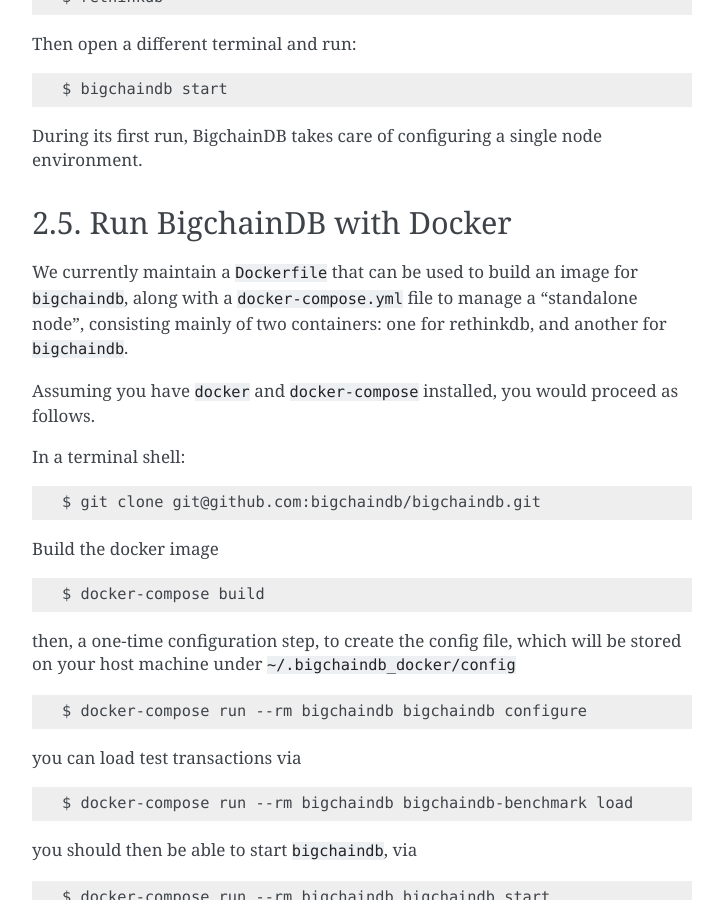
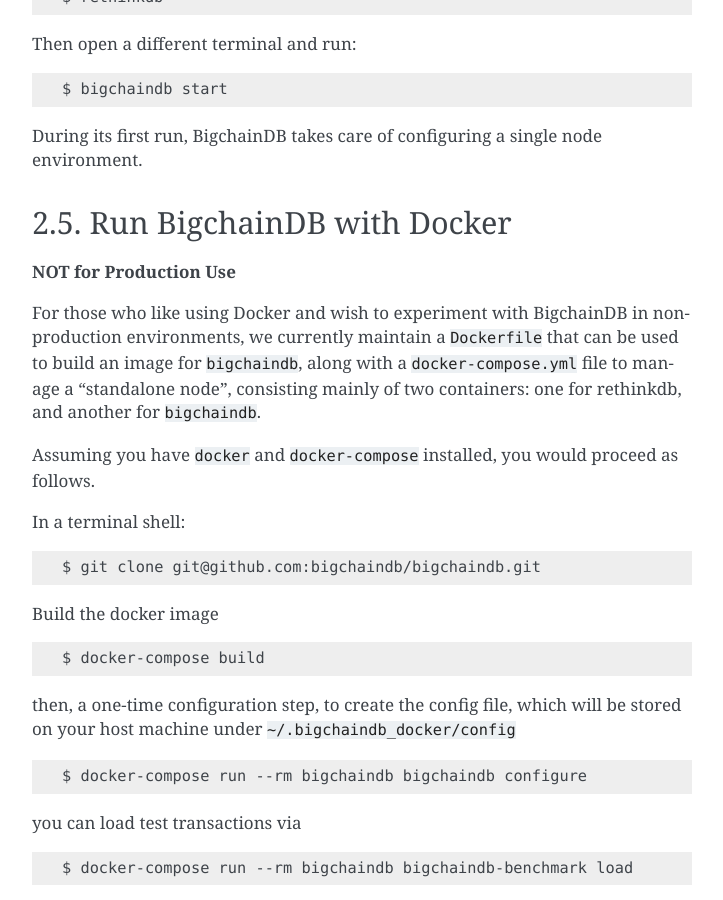
Before and after one commit to bigchaindb/bigchaindb, a Sphinx documentation site: the page built from docs/source/installing.md, in a window 1280 px wide and 900 px high, scrolled down 2245 px. Shown: the whole window, without its empty margins (388-1111 px from the left). Built offline with Sphinx 7.4.7, drawn with Linux system fonts in a browser that asks for light colours.

Commit message:
Emphasize that the docker setup is not for prod

```diff
--- a/docs/source/installing.md
+++ b/docs/source/installing.md
@@ -83,9 +83,13 @@
 
 ## Run BigchainDB with Docker
 
-We currently maintain a `Dockerfile` that can be used to build an image for `bigchaindb`,
-along with a `docker-compose.yml` file to manage a "standalone node", consisting
-mainly of two containers: one for rethinkdb, and another for `bigchaindb`.
+**NOT for Production Use**
+
+For those who like using Docker and wish to experiment with BigchainDB in
+non-production environments, we currently maintain a `Dockerfile` that can be
+used to build an image for `bigchaindb`, along with a `docker-compose.yml` file
+to manage a "standalone node", consisting mainly of two containers: one for
+rethinkdb, and another for `bigchaindb`.
 
 Assuming you have `docker` and `docker-compose` installed, you would proceed as
 follows.
```
